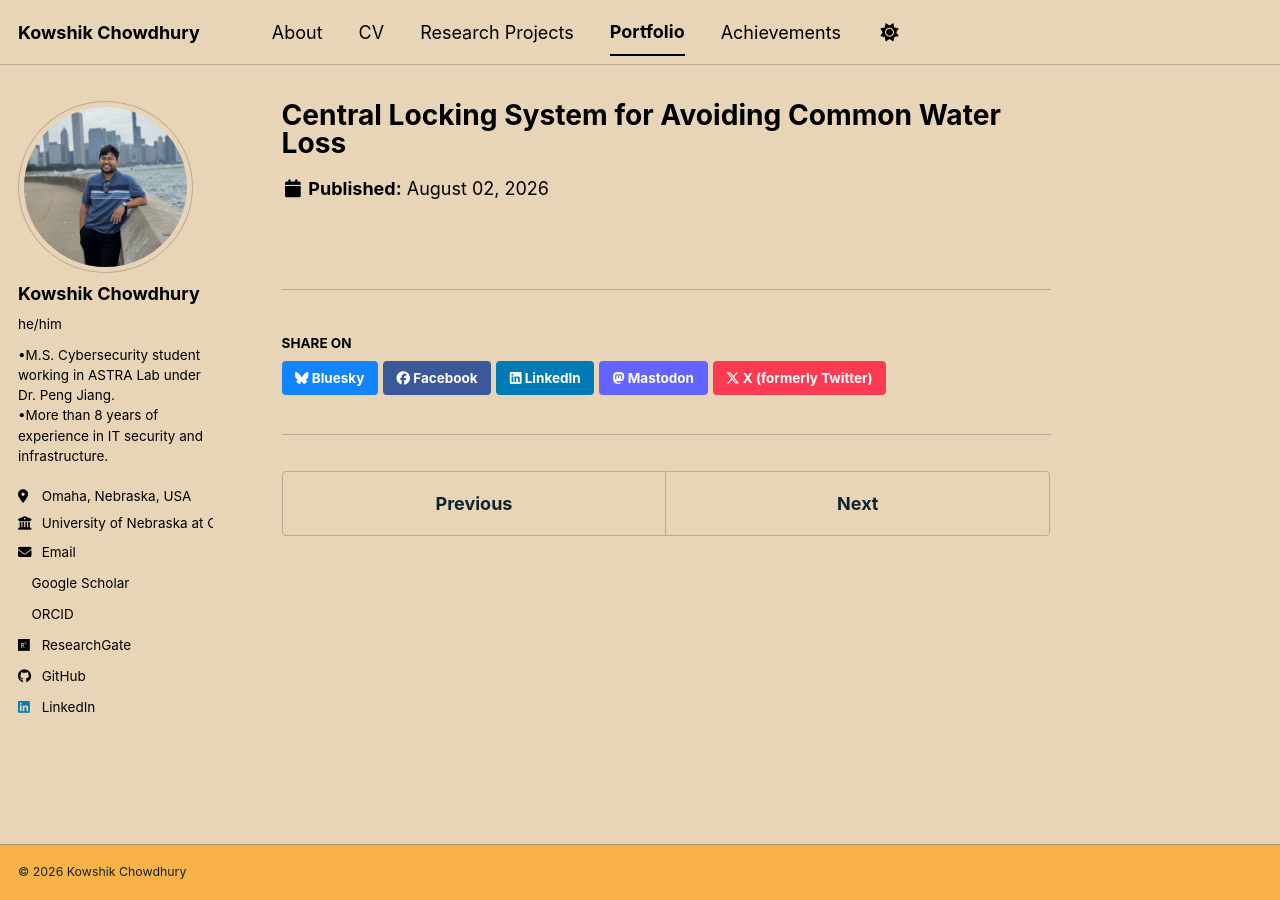
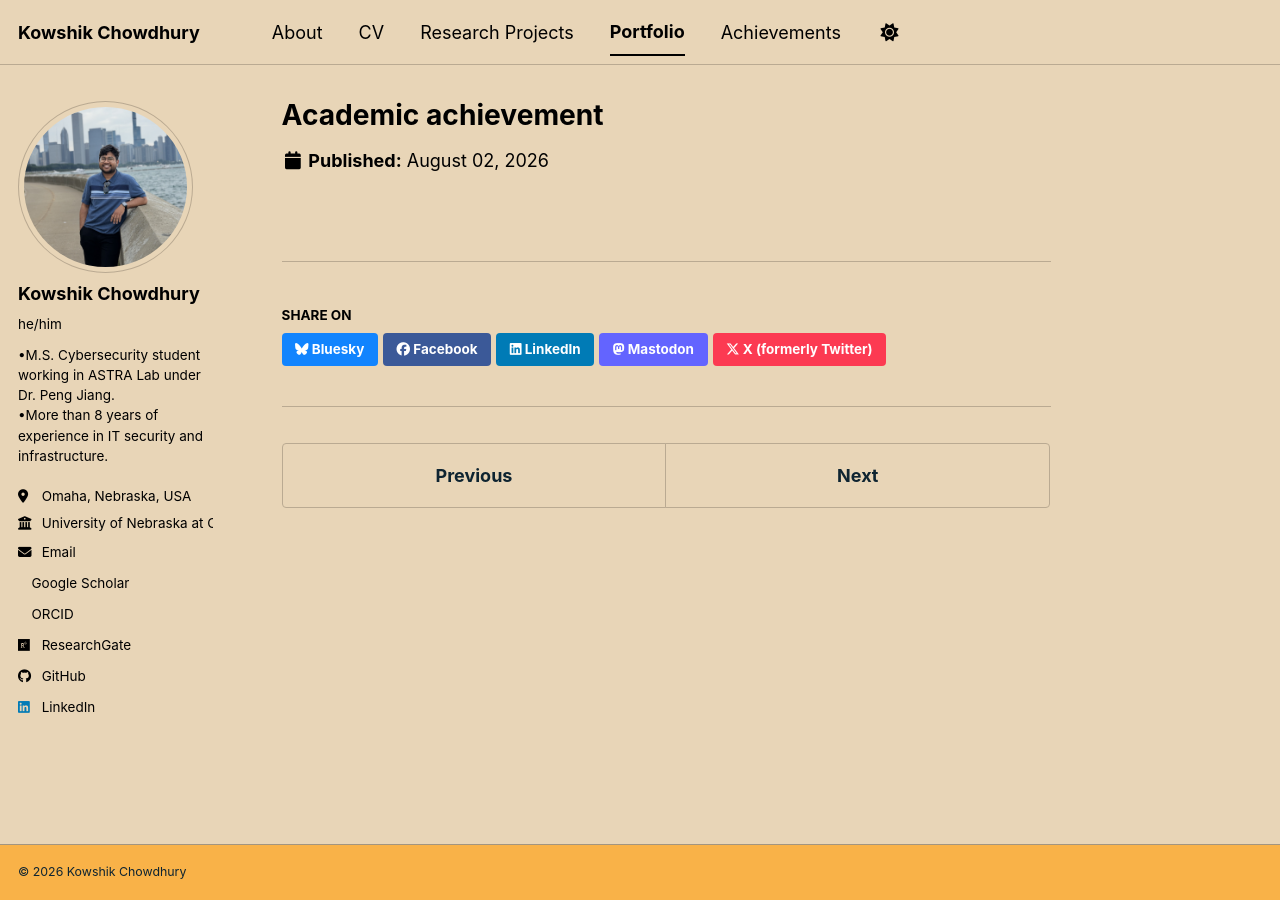
Before and after one commit to kowshik1993/kowshik1993.github.io, a Jekyll site: the page built from _portfolio/aca.md, in a window 1280 px wide. Built offline with Jekyll 4.4.1, drawn with Linux system fonts in a browser that asks for light colours; a style sheet for code colours, icons or effects is not loaded.

Commit message:
Update aca.md

```diff
--- a/_portfolio/aca.md
+++ b/_portfolio/aca.md
@@ -1,5 +1,5 @@
 ---
-title: "Central Locking System for Avoiding Common Water Loss"
+title: "Academic achievement"
 excerpt: "ranked 9th among 10,920 students university-wide (6th semester) and 1st among 60 students in the department. <br/><img src='images/aca.png'>"
 collection: portfolio
 ---
```
